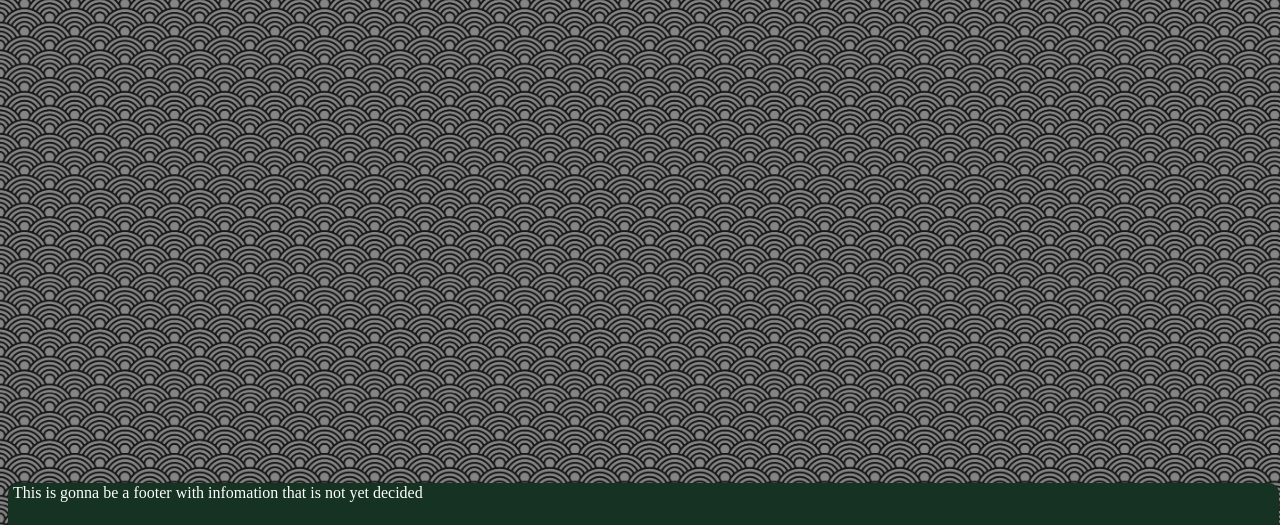
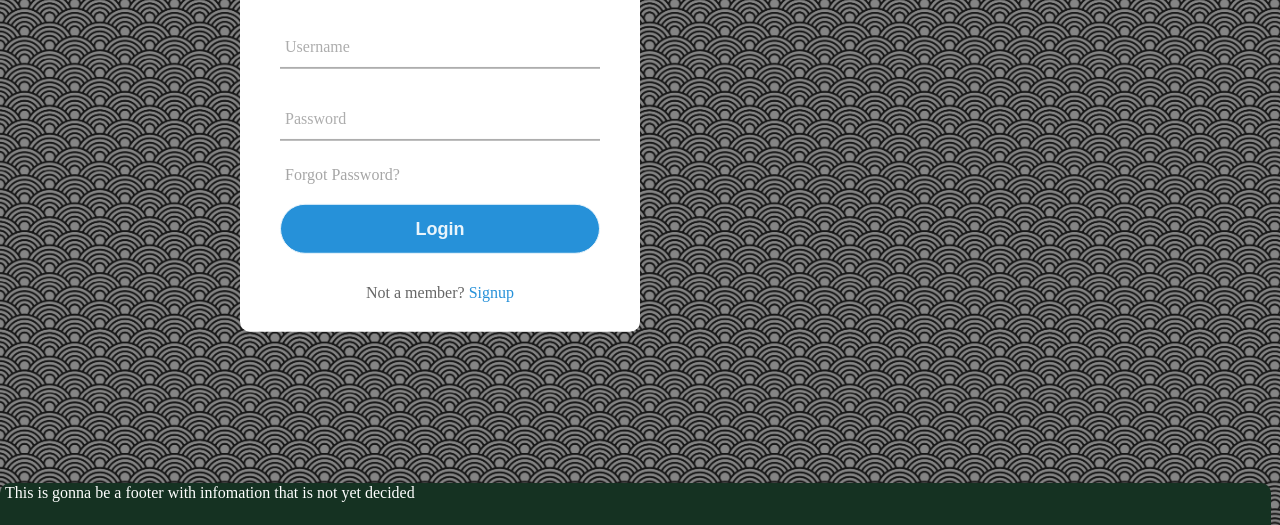
Before and after one commit to NunoCartaxoUAL/UAL_WebDev_Project, a plain HTML site: page FRONTEND0/www/login.html in a window 1280 px wide. Shown: the part 275-800 px from the top of the page. Drawn offline with Linux system fonts and the light colour scheme.

Commit message:
Added login page and css for it

```diff
--- /dev/null
+++ b/FRONTEND0/www/css/loginStyle.css
@@ -0,0 +1,125 @@
+body{
+    margin: 0;
+    padding: 0;
+    font-family: montserrat;
+    background: linear-gradient(120deg,#2980b9, #8e44ad);
+    height: 100vh;
+    overflow: hidden;
+}
+
+.center{
+    position: absolute;
+    top: 50%;
+    left: 5;
+    transform: translate(-50%, -50%);
+    width: 400px;
+    border-radius: 10px;
+    background: white;
+    border-radius: 10px;
+}
+
+
+.center h1{
+    color: #000000;
+    text-align: center;
+    padding: 0 0 20px 0;
+    border-bottom: 1px solid silver;
+}
+
+.center form{
+    padding: 0 40px;
+    box-sizing: border-box;
+}
+
+form .txt_field{
+    position: relative;
+    border-bottom: 2px solid #adadad;
+    margin: 30px 0;
+}
+
+.txt_field input{
+    width: 100%;
+    padding: 0 5px;
+    height: 40px;
+    font-size: 16px;
+    border: none;
+    outline: none;
+}
+
+.txt_field label{
+    position: absolute;
+    top: 50%;
+    left: 5px;
+    color: #adadad;
+    transform: translateY(-50%);
+    font-size: 16px;
+    pointer-events: none;
+    transition: .5s;
+
+}
+
+.txt_field span::before{
+    content: '';
+    position: absolute;
+    top: 40px;
+    left: 0;
+    width: 0%;
+    height: 2px;
+    background: #2691d9;
+    transition: .5s;
+}
+
+.txt_field input:focus ~ label,
+.txt_field input:valid ~ label{
+    top: -5px;
+    color: 2691d9;
+}
+
+.txt_field input:focus ~ span::before,
+.txt_field input:valid ~ span::before{
+    width: 100%;
+}
+
+.pass{
+    margin: -5px 0 20px 5px;
+    color: #a6a6a6;
+    cursor: pointer;
+}
+
+.pass:hover{
+    text-decoration: underline;
+}
+
+input[type="submit"]{
+    width: 100%;
+    height: 50px;
+    border: 1px solid;
+    background: #2691d9;
+    border-radius: 25px;
+    font-size: 18px;
+    color: #e9f4fb;
+    font-weight: 700;
+    cursor: pointer;
+    outline: none;
+}
+
+input[type="submit"]:hover{
+    border-color: #2691d9;
+    transition: .5s;
+}
+
+.signup_link{
+    margin: 30px 0;
+    text-align: center;
+    font-size: 16px;
+    color: #666666;
+}
+
+.signup_link a{
+    color: #2691d9;
+    text-decoration: none;
+}
+
+.signup_link a:hover{
+    text-decoration: underline;
+}
--- a/FRONTEND0/www/login.html
+++ b/FRONTEND0/www/login.html
@@ -5,6 +5,7 @@
     <title>Frontend</title>
     <meta charset="UTF-8">
     <meta name="viewport" content="width=device-width, initial-scale=1">
+    <link href="css/loginStyle.css" rel="stylesheet">
     <link href="css/menuStyle.css" rel="stylesheet">
     <link href="css/contentStyle.css" rel="stylesheet">
     <link href="css/footerStyle.css" rel="stylesheet">
@@ -18,12 +19,32 @@
             <li class="mainMenu"><a href="index.html">Shop</a></li>
         </ul>
     </nav>
+
+
     <section>
-        <div class="content">
-            THIS IS GONNA BE A LOGIN PAGE WITH THE LOGIN PASS AND USER IN THE MIDDLE WITH A BUTTON TO LOGIN
+    </section>
+    <div class="content">
+        <div class="center">
+            <h1>Login</h1>
+            <form method="post">
+                <div class="txt_field">
+                    <input type="text" required>
+                    <span></span>
+                    <label>Username</label>
+                </div>
+                <div class="txt_field">
+                    <input type="password" required>
+                    <span></span>
+                    <label>Password</label>
+                </div>
+                <div class="pass">Forgot Password? </div>
+                <input type="submit" value="Login">
+                <div class="signup_link">
+                    Not a member? <a href="#">Signup</a>
+                </div>
+            </form>
         </div>
-
-    </section>
+    </div>
     <footer>
         <div class="footer">
             This is gonna be a footer with infomation that is not yet decided
```
